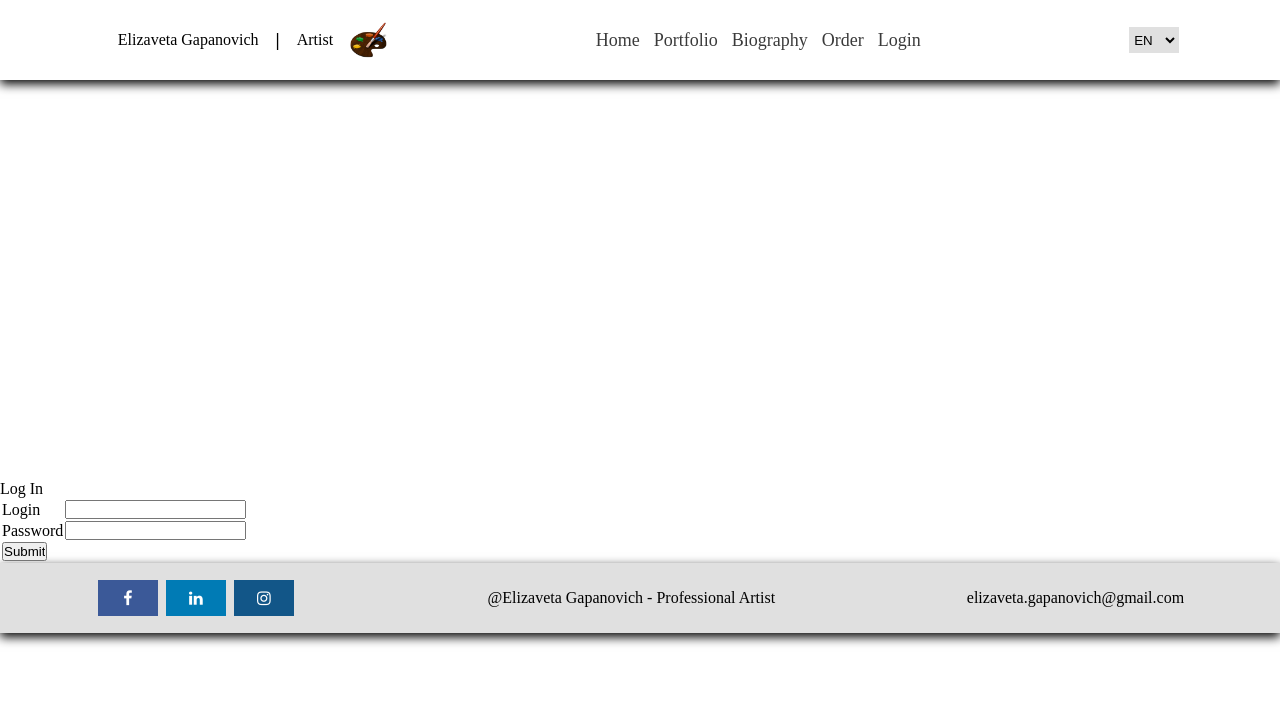
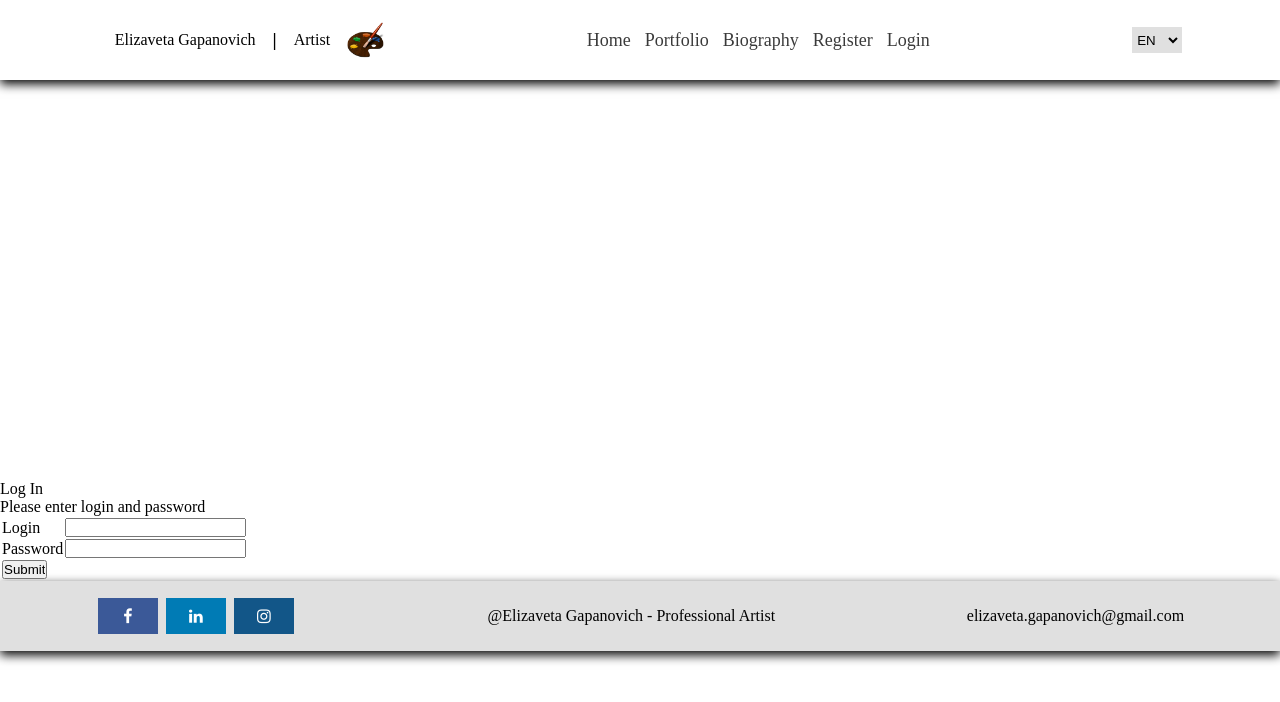
Before and after one commit to NikaKlim/Artist_Elizaveta, a Flask app: page /login/ in a window 1280 px wide. Shown: the top 702 px of the page. Run offline with Flask 3, Linux system fonts and the light colour scheme.

Commit message:
login form

```diff
--- a/main.py
+++ b/main.py
@@ -1,5 +1,7 @@
-from flask import Flask, render_template, request, url_for
+from flask import Flask, render_template, flash, request, url_for, redirect, session
 from flask_sqlalchemy import SQLAlchemy
+from werkzeug.security import check_password_hash, generate_password_hash
+from flask_login import login_user, login_required, logout_user
 
 app = Flask(__name__)
 
@@ -8,6 +10,16 @@ app.config['SQLALCHEMY_TRACK_MODIFICATIONS'] = False
 app.config['SECRET_KEY'] = 'rbgvfedcsxdcfvbfgnhb'
 db = SQLAlchemy(app)
 
+class User(db.Model):
+    id = db.Column(db.Integer, primary_key=True)
+    login = db.Column(db.String(10), nullable=False)
+    password = db.Column(db.String(10), nullable=False)
+
+    def __repr__(self):
+
+        return f'User: {(self.login)} - {(self.password)}'
+
+user = User(login='Artist', password='1122')
 
 @app.route('/')
 def index():
@@ -32,23 +44,42 @@ def order():
     return render_template("order.html")
 
 
-@app.route('/login/', methods=['post', 'get'])
+@app.route('/register/', methods=['GET', 'POST'])
+def register():
+    if request.method == 'POST':
+        login = request.form.get('login')
+        password = request.form.get('password')
+        user = User(login=login, password=password)
+        try:
+            db.session.add(user)
+            db.session.commit()
+            print(url_for('register'))
+            flash(f'Login or password is not correct - {login} - {password}: {user}')
+            return redirect('/')
+        except:
+            print("Something wrong")
+            return render_template('register.html')
+
+    else:
+        return render_template('register.html')
+
+@app.route('/login/', methods=['GET', 'POST'])
 def login():
-    message = ''
-    username = ''
-    password = 0
-    if request.method == 'POST':
-        username = request.form.get('username')  # запрос к данным формы
-        password = request.form.get('password')
-        print(username, password)
+    login = request.form.get('login')
+    password = request.form.get('password')
+    if login and password:
+        user = User.query.filter_by(login=login).first()
+        flash(f'Login or password is not correct - {user}')
+        if user and check_password_hash(user.password, password):
+            login_user(user)
 
-    if username == 'Artist' and password == '1111':
-        message = "Correct username and password"
+            next_page = request.args.get('next')
+            return redirect(next_page)
+        else:
+            flash(f'Login or password is not correct - {login} - {password}: {user}')
     else:
-        message = "Wrong username or password"
-
-    return render_template('login.html', message=message)
-
+        flash('Please enter login and password')
+    return render_template('login.html')
 
 if __name__ == "__main__":
     app.run(debug=True)
--- a/templates/base.html
+++ b/templates/base.html
@@ -23,7 +23,7 @@
             <li><a href="/">Home</a></li>
             <li><a href="/portfolio">Portfolio</a></li>
             <li><a href="/biography">Biography</a></li>
-            <li><a href="/order">Order</a></li>
+            <li><a href="/register">Register</a></li>
             <li><a href="/login">Login</a></li>
         </ul>
 
--- a/templates/login.html
+++ b/templates/login.html
@@ -26,7 +26,7 @@
     <table>
         <tr>
           <td>Login</td>
-            <td><input type="text" name="username"></td>
+            <td><input type="text" name="login"></td>
         </tr>
         <tr>
           <td>Password </td>
```
